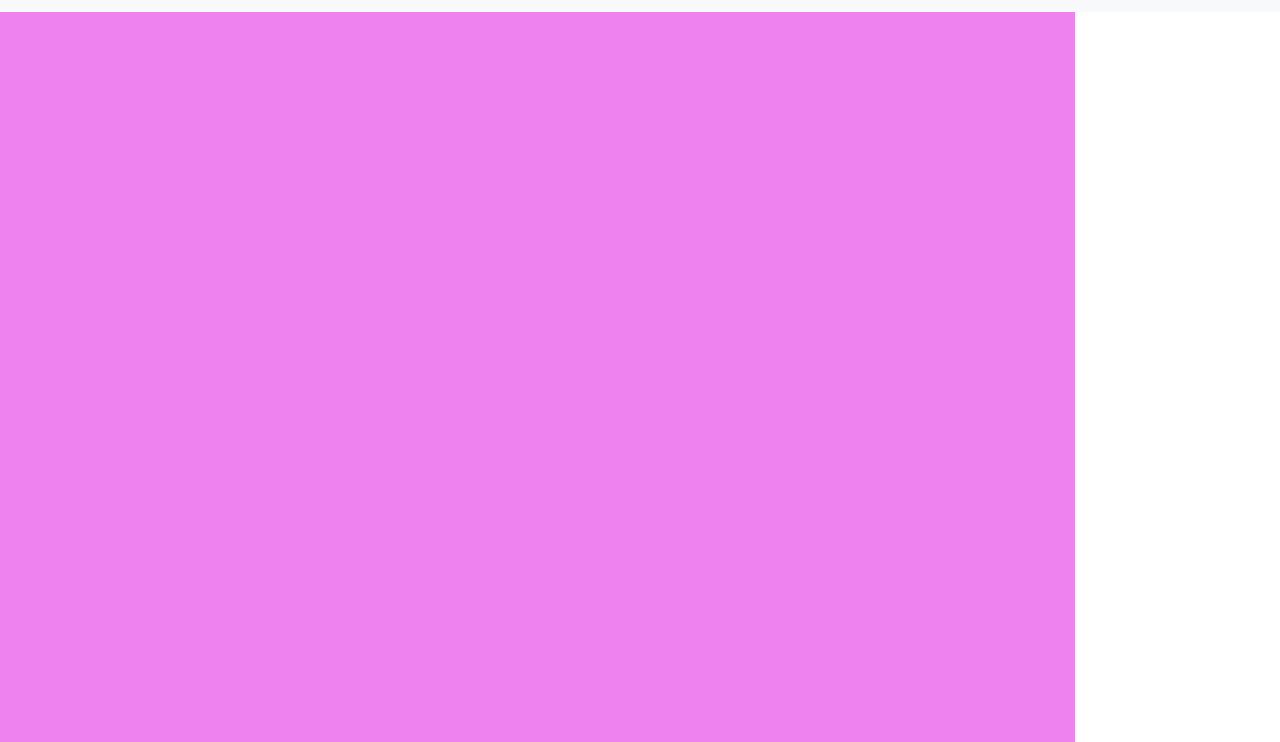
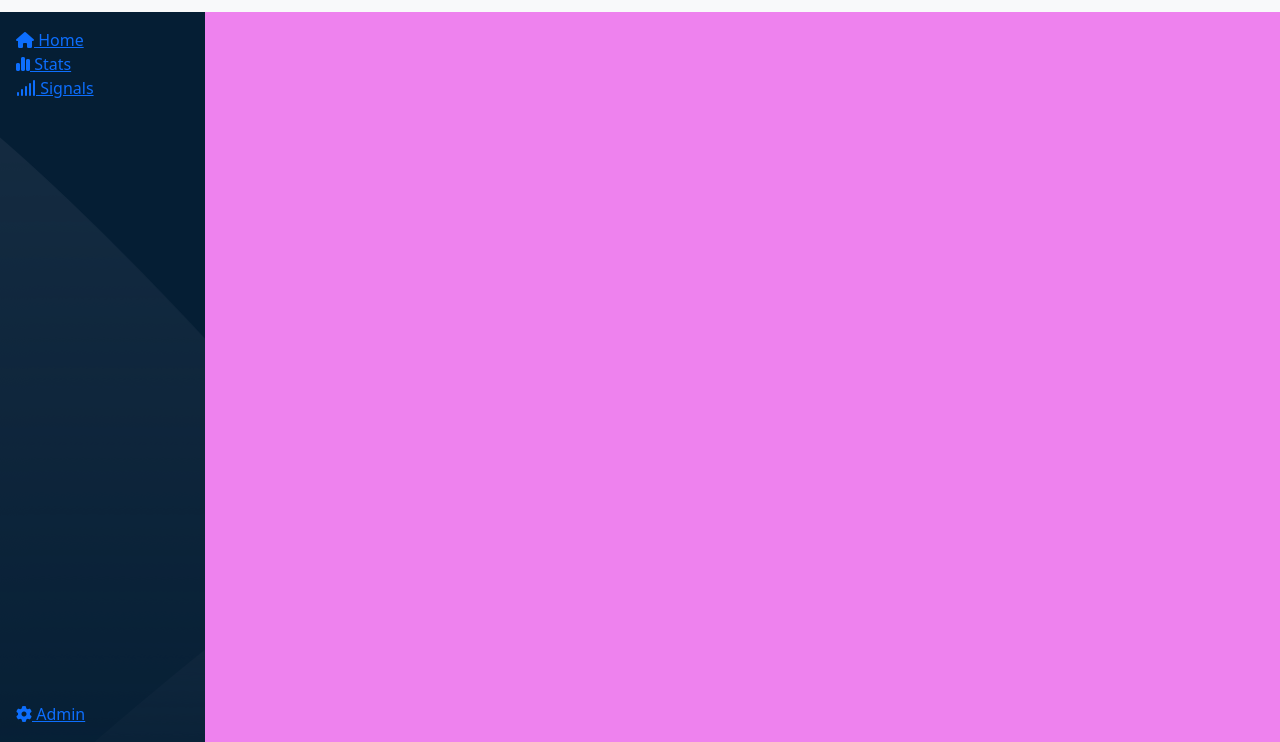
Before and after one commit to AlessioDiMari/html-css-bootstrap-dashboard, a plain HTML site: page index.html in a window 1280 px wide. Shown: the part 58-800 px from the top of the page. Drawn offline with nearby package versions, Linux system fonts and the light colour scheme.

Commit message:
abbozzo aside

```diff
--- a/index.html
+++ b/index.html
@@ -54,7 +54,37 @@
     <div class="my-big-section row">
         <!-- ASIDE -->
 
+        <aside class="my-aside col-2 d-flex flex-column justify-content-between">
+            <div class="my-top row p-3">
+                <div class="col-12">
+                    <a href="#">
+                        <i class="fa-solid fa-house"></i>
+                        Home
+                    </a>
+                </div>
+                <div class="col-12">
+                    <a href="#">
+                        <i class="fa-solid fa-chart-simple"></i>
+                        Stats
+                    </a>
+                </div>
+                <div class="col-12">
+                    <a href="#">
+                        <i class="fa-solid fa-signal"></i>
+                        Signals
+                    </a>
+                </div>
+            </div>
+            <div class="my-bottom row p-3">
+                <div class="col-12">
+                    <a href="#">
+                        <i class="fa-solid fa-gear"></i>
+                        Admin
+                    </a>
+                </div>
+            </div>
 
+        </aside>
         <!-- FINE ASIDE -->
 
 
```
